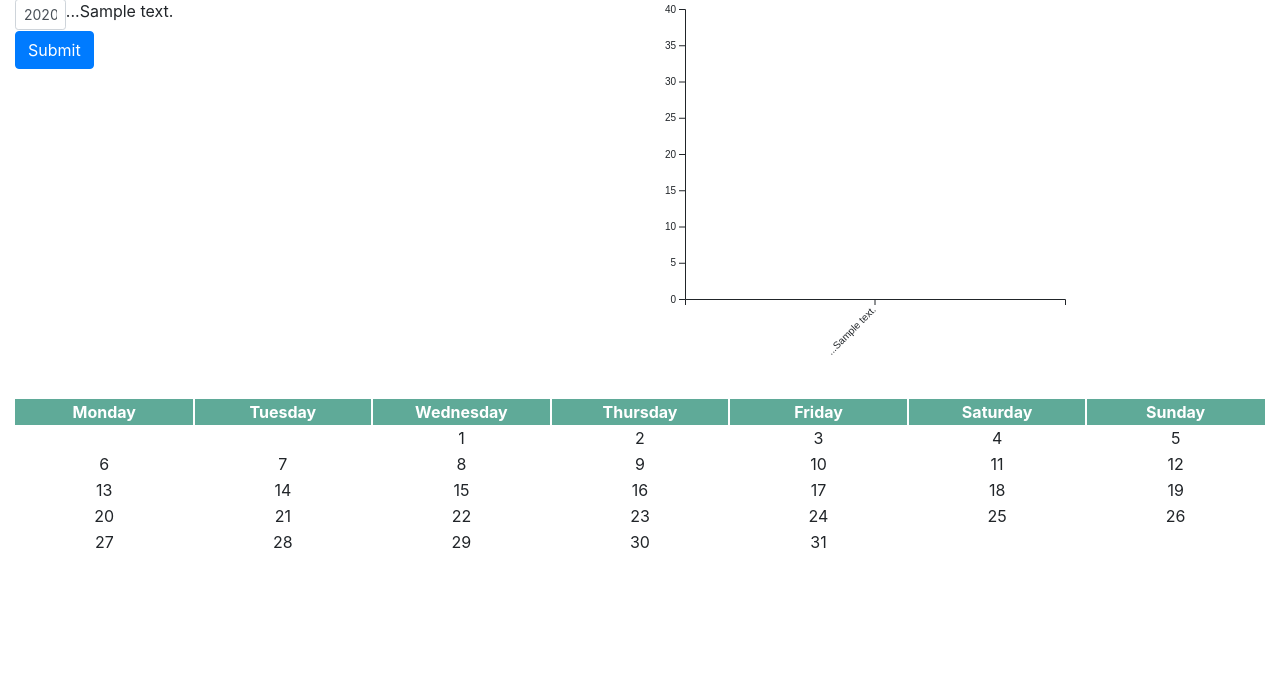
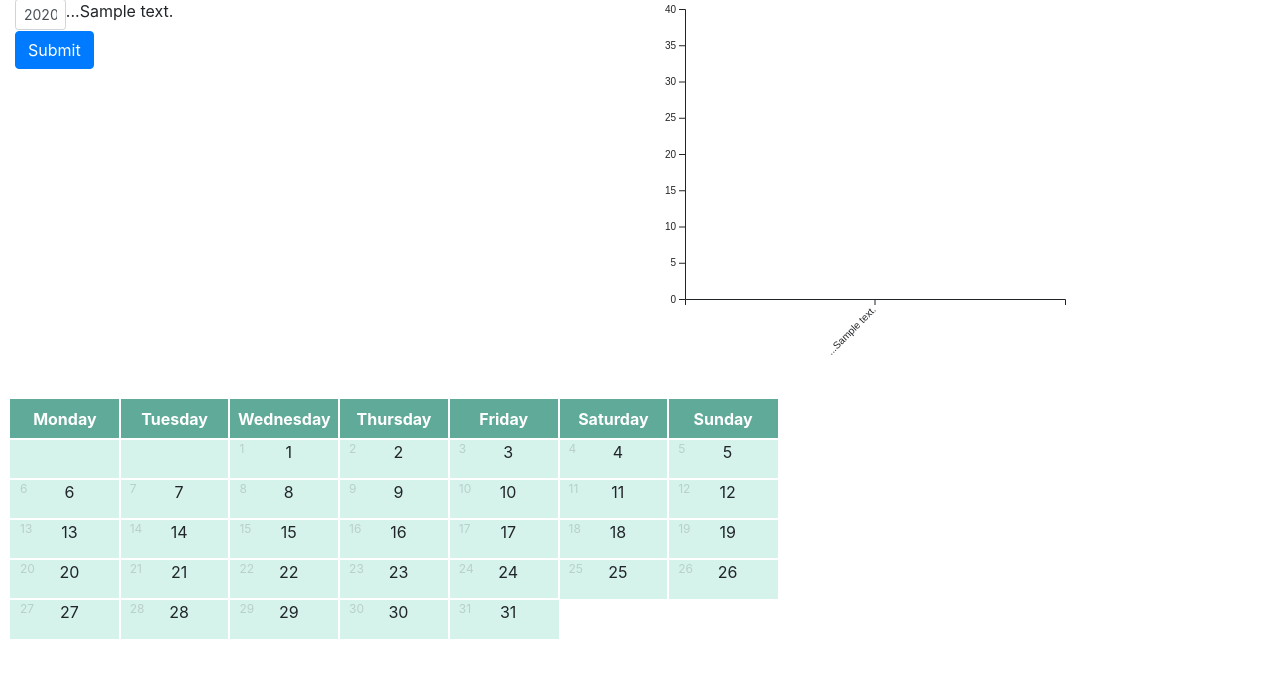
Before and after one commit to alandler/oversubcribed, a Flask app: template templates/home.html in a window 1280 px wide. Shown: the part 124-800 px from the top of the page. Run offline with Flask 2, Linux system fonts and the light colour scheme; the template is opened without the code that fills it: most values are stand-ins (such as "Sample title", 1, 10 or a date in 2020); some libraries are stand-ins or nearby versions.

Commit message:
Overlay tables to get hour counts and numbers

```diff
--- a/static/style.css
+++ b/static/style.css
@@ -1,15 +1,47 @@
 .calendar-div {
-    width: 100%;
-    text-align: center;
+    width: 60%;
+    position: absolute;
 }
 
 table {
     table-layout: fixed;
-    width: 100%;
+    width: 60%;
   }
 
-  th {
+th {
     background: rgb(95,170,152);
     outline: 1px solid white;
     color: white;
 }
+
+tr {
+  height: 40px
+}
+
+td{
+  vertical-align: top;
+  padding-left: 10px;
+  background-color: rgba(210, 241, 234, .7);
+  outline: 1px solid white;
+}
+#calendar-overlay{
+  text-align: left;
+  color: gray;
+  font-size: 12px;
+  vertical-align: top;
+  z-index:1;
+  width: 100%;
+  position: absolute;
+  top: 0;
+  left: 10px
+}
+
+#calendar {
+  text-align: center;
+  z-index:2;
+  width: 100%;
+  position: absolute;
+  top: 0;
+  left: 10px;
+  vertical-align: center;
+}
--- a/templates/home.html
+++ b/templates/home.html
@@ -45,7 +45,18 @@
     </div>
     <div class="row">
       <div class="col calendar-div">
-        <table id = "calendar" style = "width: 100%;">
+        <table id = "calendar-overlay">
+          <tr>
+            <th>Monday</th>
+            <th>Tuesday</th>
+            <th>Wednesday</th>
+            <th>Thursday</th>
+            <th>Friday</th>
+            <th>Saturday</th>
+            <th>Sunday</th>
+          </tr>
+        </table>
+        <table id = "calendar">
           <tr>
             <th>Monday</th>
             <th>Tuesday</th>
@@ -59,7 +70,6 @@
       </div>
     </div>
   </div>
-  </div>
 
   <script>
     function get_data() {
@@ -71,7 +81,8 @@
       }
       return data
     }
-
+    </script>
+    <script>
     // set the dimensions and margins of the graph
     var margin = { top: 10, right: 40, bottom: 100, left: 30 },
       width = 450 - margin.left - margin.right,
@@ -124,7 +135,8 @@
   </script>
 
   <script>
-    var table = document.getElementById("calendar");
+    function create_cal(div_id){
+    var table = document.getElementById(div_id);
 
     var date = new Date(), y = date.getFullYear(), m = date.getMonth();
     var firstDay = new Date(y, m, 1);
@@ -147,6 +159,13 @@
     }
     console.log(firstDay.getDay())
     console.log(firstDay.getDate())
+    }
+    create_cal("calendar-overlay")
+    create_cal("calendar")
+  </script>
+
+  <script>
+
   </script>
 </body>
 
```
